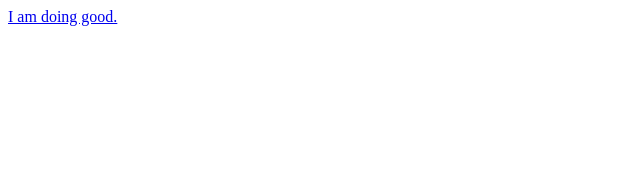
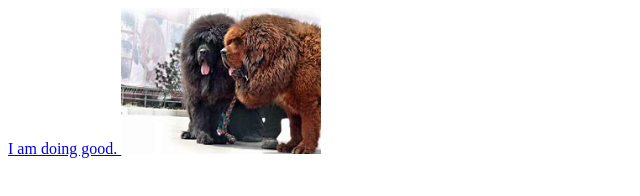
Before and after one commit to treyto999/WebDesignTH, a plain HTML site: page How-are-you/index.html in a window 1280 px wide. Shown: the whole page, without its empty margins (0-640 px from the left). Drawn offline with Linux system fonts and the light colour scheme.

Commit message:
added dog photo

```diff
--- a/How-are-you/index.html
+++ b/How-are-you/index.html
@@ -11,5 +11,6 @@
     <a href="..">
       I am doing good.
     </a>
+    <img src="../dog.jpg" width="200">
   </body>
 </html>
```
